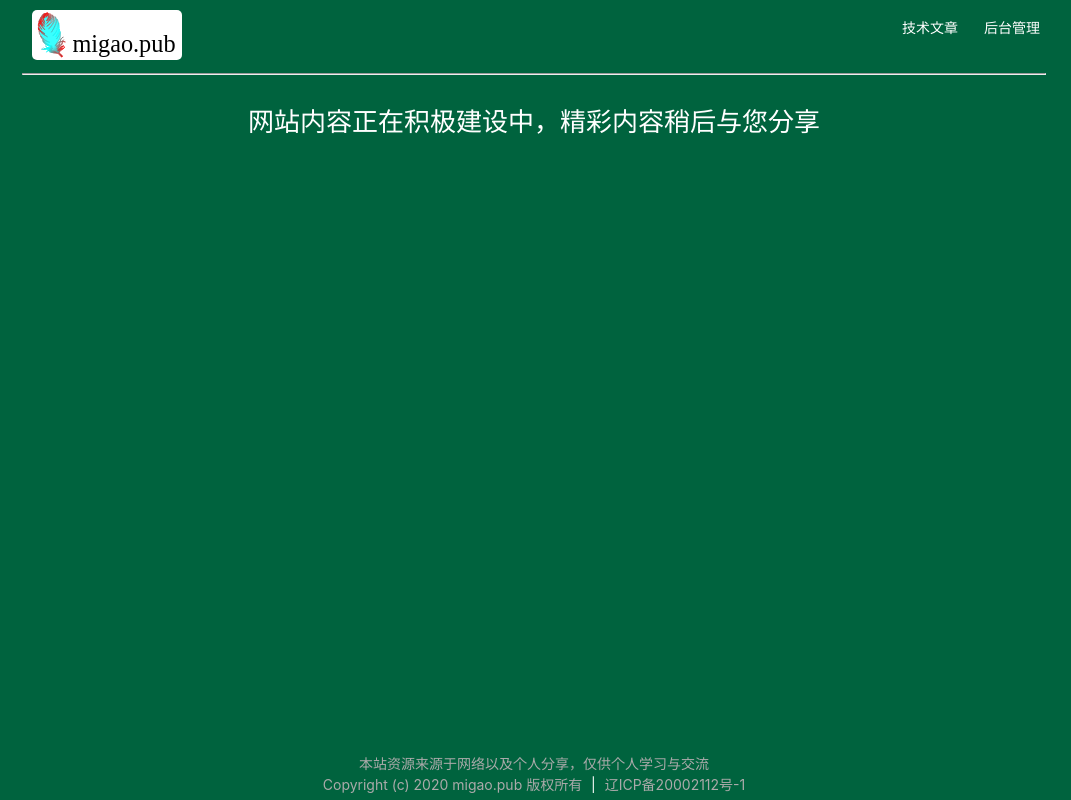
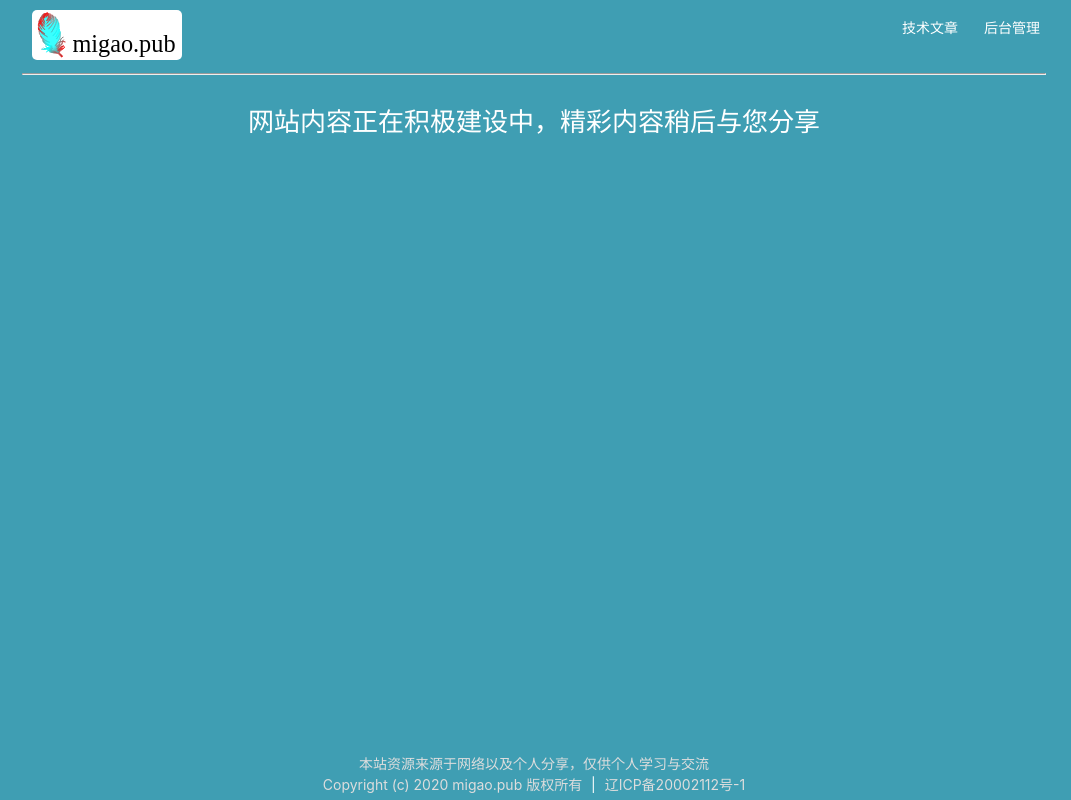
Before and after one commit to wangguoyan1993/my-projects, a React (Create React App) app: page / in a window 1280 px wide. Shown: the whole page, without its empty margins (106-1177 px from the left). Built offline with nearby package versions, Linux system fonts and the light colour scheme.

Commit message:
- 修改网站主题色 - 修改文字配色

```diff
--- a/src/App.scss
+++ b/src/App.scss
@@ -1,4 +1,5 @@
 @import "./modules/styles-ref/screens.scss";
+@import "./modules/styles-ref/colors.scss";
 
 $logo-width: 150px;
 
@@ -15,7 +16,7 @@ $logo-width: 150px;
 
 /* 页面主题内容 */
 .App-header {
-    background-color: #00633e;
+    background-color: $main-color;
     min-height: 100vh;
     height: auto;
     display: inline-block;
--- a/src/index.tsx
+++ b/src/index.tsx
@@ -5,7 +5,7 @@ import App from './App';
 import * as serviceWorker from './serviceWorker';
 
 
-ReactDOM.render(<App />, document.getElementById('root'));
+ReactDOM.render(<App></App>, document.getElementById('root'));
 
 // If you want your app to work offline and load faster, you can change
 // unregister() to register() below. Note this comes with some pitfalls.
--- a/src/modules/put-on-record/put-on-record.scss
+++ b/src/modules/put-on-record/put-on-record.scss
@@ -1,17 +1,19 @@
 /* 工信部备案信息a标签 */
+$info-text-color: #DDDDDD;
+$link-hover-color: #0000e2;
 
 a {
     &.put-on-record {
         cursor: pointer;
         text-decoration: none;
-        color: #aaaaaa;
+        color: $info-text-color;
     }
 }
 
 .put-on-record:hover {
     cursor: pointer;
     text-decoration: none;
-    color: rgb(42, 186, 253);
+    color: $link-hover-color;
 }
 
 
@@ -19,5 +21,5 @@ a {
 
 .info-box {
     margin: 3px 5px;
-    color: #aaaaaa;
+    color: $info-text-color;
 }
--- /dev/null
+++ b/src/modules/styles-ref/colors.scss
@@ -0,0 +1 @@
+$main-color: #3f9eb3;
```
